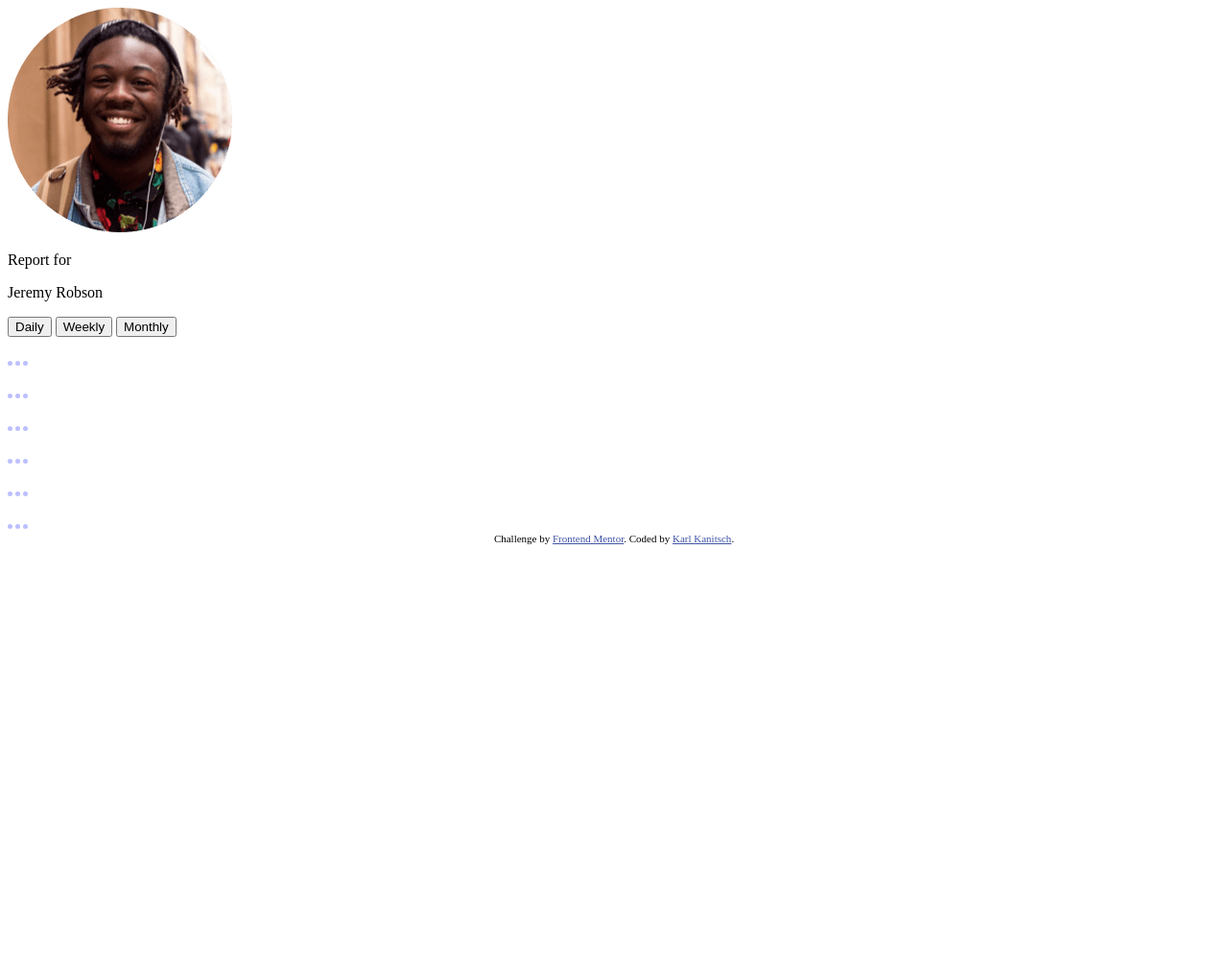
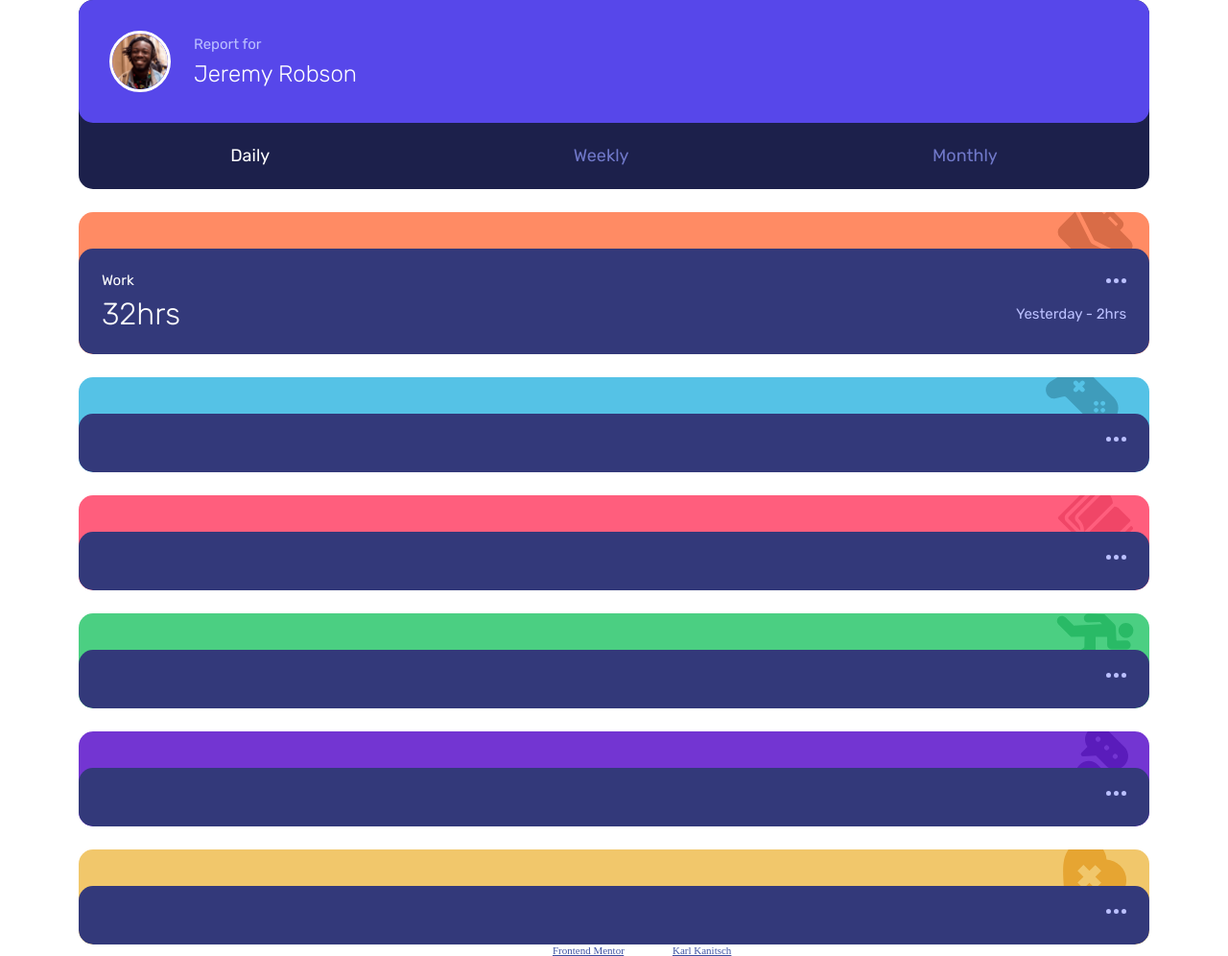
Before and after one commit to kkanit22/FEM-3-3-time-tracking-dashboard, a plain HTML site: page index.html in a window 1280 px wide. Shown: the whole page at 96% size. Before the commit the page ends 800 px from the top, so only its background shows below. Drawn offline with Linux system fonts and the light colour scheme.

Commit message:
Added styling to all components

```diff
--- /dev/null
+++ b/css/reset.css
@@ -0,0 +1,5 @@
+* {
+  margin: 0;
+  padding: 0;
+  box-sizing: border-box;
+}
--- /dev/null
+++ b/css/styles.css
@@ -0,0 +1,185 @@
+@import "reset.css";
+@import "variables.css";
+
+body {
+  color: var(--white);
+  display: flex;
+  flex-direction: column;
+  justify-content: center;
+  align-items: center;
+  min-height: 100vh;
+}
+
+main {
+  display: flex;
+  flex-direction: column;
+  gap: 1.5rem;
+  width: 87.2vw;
+
+  & .controls {
+    background: var(--navy-900);
+    border-radius: 0.9375rem;
+    width: 100%;
+
+    & .identifier {
+      background: var(--purple-600);
+      border-radius: 0.9375rem;
+      display: flex;
+      align-items: center;
+      gap: 1.5rem;
+      padding: 2rem;
+
+      & img {
+        border: 3px solid var(--white);
+        border-radius: 100%;
+        height: 4rem;
+        width: 4rem;
+      }
+
+      & .identifier-text {
+        display: flex;
+        flex-direction: column;
+        gap: 0.5rem;
+
+        & p {
+          color: var(--navy-200);
+
+          &.name {
+            color: var(--white);
+            font: var(--name-typography);
+          }
+        }
+      }
+    }
+
+    & .timescale-selectors {
+      display: flex;
+      justify-content: space-around;
+      padding: 1.5rem 0;
+
+      & .timescale-selector {
+        background: transparent;
+        border: 0;
+        color: var(--purple-500);
+        font: var(--button-typography);
+
+        &.active {
+          color: var(--white);
+        }
+      }
+    }
+  }
+
+  & .activity-cards {
+    display: flex;
+    flex-direction: column;
+    gap: 1.5rem;
+    width: 100%;
+
+    & .activity-card {
+      background: var(--pink-400);
+      border-radius: 0.9375rem;
+      padding-top: 2.375rem;
+			overflow: hidden;
+			position: relative;
+
+			&::before {
+				content: url("../images/icon-work.svg");
+				height: 4.875rem;
+				width: 4.875rem;
+				position: absolute;
+				top: -0.682rem;
+				right: 1.1rem;
+			}
+
+      & .card-content {
+        background: var(--navy-800);
+        border-radius: 0.9375rem;
+        display: flex;
+        justify-content: space-between;
+        align-items: center;
+        flex-wrap: wrap;
+        padding: 1.5rem;
+				position: relative;
+        width: 100%;
+				z-index: 1;
+
+        & .activity-data {
+          display: flex;
+          justify-content: space-between;
+					align-items: center;
+          margin-bottom: 0.5rem;
+          width: 100%;
+        }
+
+        & .time-spent {
+          font: var(--time-spent-typography);
+        }
+
+        & .previous-time-spent {
+          color: var(--navy-200);
+          font: var(--paragraph-typography);
+        }
+      }
+
+			&.work {
+				background: var(--orange-300);
+				&::before {
+					content: url("../images/icon-work.svg");
+				}
+			}
+			&.play {
+				background: var(--blue-300);
+				&::before {
+					content: url("../images/icon-play.svg");
+					height: 5.625rem;
+					width: 5.625rem;
+				}
+			}
+			&.study {
+				background: var(--pink-400);
+				&::before {
+					content: url("../images/icon-study.svg");
+				}
+			}
+			&.exercise {
+				background: var(--green-400);
+				&::before {
+					content: url("../images/icon-exercise.svg");
+					height: 3.34rem;
+					width: 4.978rem;
+					top: 0;
+				}
+			}
+			&.social {
+				background: var(--purple-700);
+				&::before {
+					content: url("../images/icon-social.svg");
+					height: 6.25rem;
+					width: 4.6rem;
+				}
+			}
+			&.self-care {
+				background: var(--yellow-300);
+				&::before {
+					content: url("../images/icon-self-care.svg");
+					height: 4.125rem;
+					width: 4.5rem;
+				}
+			}
+    }
+  }
+}
+
+p {
+	font: var(--paragraph-typography);
+}
+
+.attribution {
+  font-size: 0.6875rem;
+  text-align: center;
+}
+
+.attribution a {
+  color: hsl(228, 45%, 44%);
+}
--- /dev/null
+++ b/css/variables.css
@@ -0,0 +1,23 @@
+:root {
+  --white: #ffffff;
+	--black: #000000;
+	--navy-200: #BBC0FF;
+	--navy-800: #33397A;
+	--navy-900: #1C204B;
+	--navy-950: #0E1323;
+	--orange-300: #FF8B64;
+	--purple-500: #7078C9;
+	--purple-600: #5747EA;
+	--purple-700: #7335D2;
+	--blue-300: #55C2E6;
+	--pink-400: #FF5E7D;
+	--green-400: #4BCF82;
+	--yellow-300: #F1C76B;
+	--gray-200: #D8D8D8;
+
+	--paragraph-typography: 400 0.9375rem / 1.125rem "Rubik", sans-serif;
+	--name-typography: 300 1.5rem / 1.75rem "Rubik", sans-serif;
+	--button-typography: 400 1.125rem / 1.3125rem "Rubik", sans-serif;
+	--time-spent-typography: 300 2rem / 2.25rem "Rubik", sans-serif;
+	--
+}
--- a/index.html
+++ b/index.html
@@ -5,22 +5,14 @@
 	<meta charset="UTF-8">
 	<meta name="viewport" content="width=device-width, initial-scale=1.0">
 	<!-- displays site properly based on user's device -->
-
 	<link rel="icon" type="image/png" sizes="32x32" href="./images/favicon-32x32.png">
-
+	<link rel="preconnect" href="https://fonts.googleapis.com">
+	<link rel="preconnect" href="https://fonts.gstatic.com" crossorigin>
+	<link href="https://fonts.googleapis.com/css2?family=Rubik:ital,wght@0,300..900;1,300..900&display=swap"
+		rel="stylesheet">
+	<link rel="stylesheet" href="./css/styles.css" />
+	<!-- <script defer src=""></script> -->
 	<title>Frontend Mentor | Time tracking dashboard</title>
-
-	<!-- Feel free to remove these styles or customise in your own stylesheet 👍 -->
-	<style>
-		.attribution {
-			font-size: 0.6875rem;
-			text-align: center;
-		}
-
-		.attribution a {
-			color: hsl(228, 45%, 44%);
-		}
-	</style>
 </head>
 
 <body>
@@ -28,63 +20,77 @@
 		<section class="controls">
 			<div class="identifier">
 				<img src="./images/image-jeremy.png" alt="" />
+				<div class="identifier-text">
 					<p>Report for</p>
 					<p class="name">Jeremy Robson</p>
 				</div>
+			</div>
 			<div class="timescale-selectors">
-				<button class="timescale-selector">Daily</button>
+				<button class="timescale-selector active">Daily</button>
 				<button class="timescale-selector">Weekly</button>
 				<button class="timescale-selector">Monthly</button>
 			</div>
 		</section>
 		<section class="activity-cards">
 			<article class="activity-card work">
+				<div class="card-content">
+					<div class="activity-data">
+						<p class="activity-name">Work</p>
+						<img src="./images/icon-ellipsis.svg" alt="menu icon" />
+					</div>
+					<div class="time-spent">32hrs</div>
+					<div class="previous-time-spent">Yesterday - 2hrs</div>
+				</div>
+			</article>
+			<article class="activity-card play">
+				<div class="card-content">
 					<div class="activity-data">
 						<p class="activity-name"></p>
 						<img src="./images/icon-ellipsis.svg" alt="menu icon" />
 					</div>
 					<div class="time-spent"></div>
 					<div class="previous-time-spent"></div>
+				</div>
 			</article>
-			<article class="activity-card play">
+			<article class="activity-card study">
+				<div class="card-content">
 					<div class="activity-data">
 						<p class="activity-name"></p>
 						<img src="./images/icon-ellipsis.svg" alt="menu icon" />
 					</div>
 					<div class="time-spent"></div>
 					<div class="previous-time-spent"></div>
+				</div>
 			</article>
-			<article class="activity-card study">
+			<article class="activity-card exercise">
+				<div class="card-content">
 					<div class="activity-data">
 						<p class="activity-name"></p>
 						<img src="./images/icon-ellipsis.svg" alt="menu icon" />
 					</div>
 					<div class="time-spent"></div>
 					<div class="previous-time-spent"></div>
+				</div>
 			</article>
-			<article class="activity-card exercise">
+			<article class="activity-card social">
+				<div class="card-content">
 					<div class="activity-data">
 						<p class="activity-name"></p>
 						<img src="./images/icon-ellipsis.svg" alt="menu icon" />
 					</div>
 					<div class="time-spent"></div>
 					<div class="previous-time-spent"></div>
+				</div>
 			</article>
-			<article class="activity-card social">
+			<article class="activity-card self-care">
+				<div class="card-content">
 					<div class="activity-data">
 						<p class="activity-name"></p>
 						<img src="./images/icon-ellipsis.svg" alt="menu icon" />
 					</div>
 					<div class="time-spent"></div>
 					<div class="previous-time-spent"></div>
-			</article>
-			<article class="activity-card self-care">
-				<div class="activity-data">
-					<p class="activity-name"></p>
-					<img src="./images/icon-ellipsis.svg" alt="menu icon" />
 				</div>
-				<div class="time-spent"></div>
-				<div class="previous-time-spent"></div>
 			</article>
 		</section>
 	</main>
```
Lines whose indentation alone changed are shown as unchanged.
